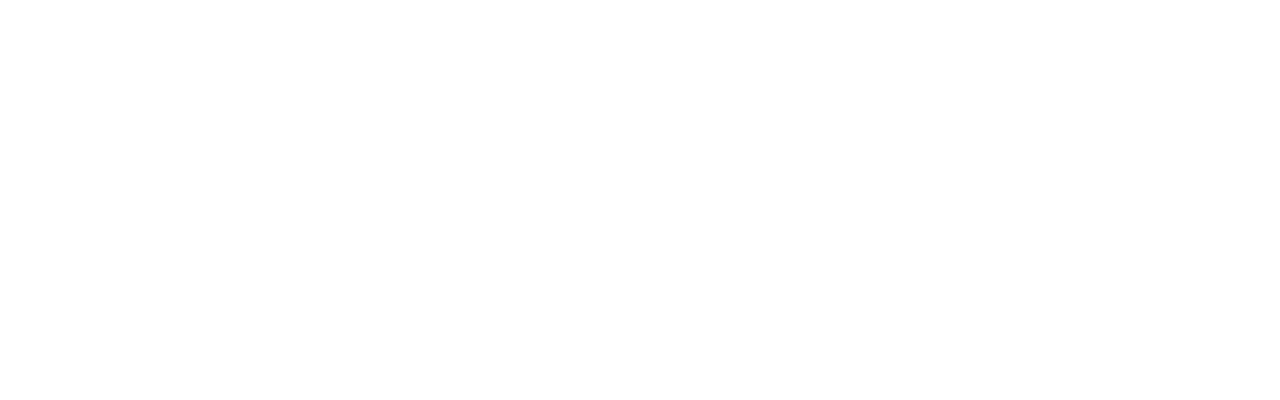
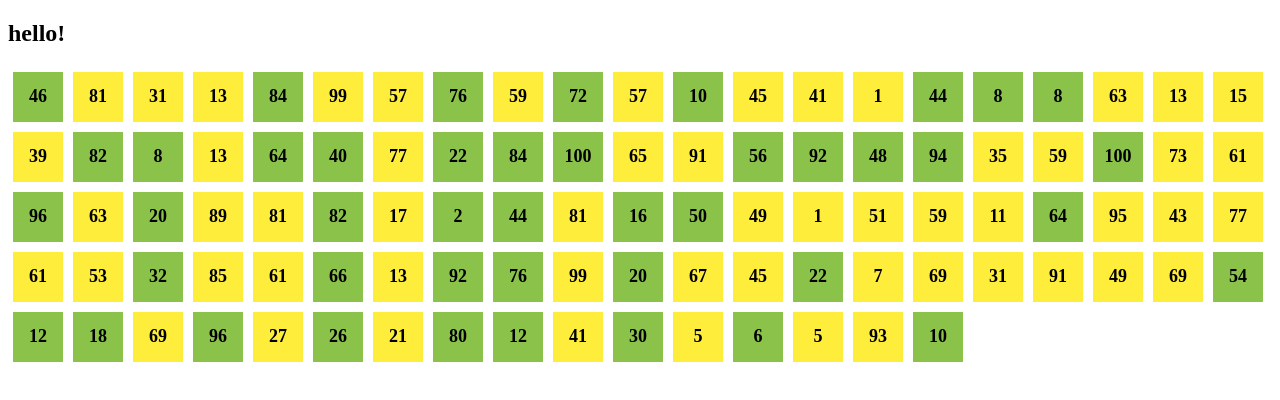
Before and after one commit to shpylovyi1007/fson-104-js.practice, a plain HTML site: page index.html in a window 1280 px wide. Drawn offline with Linux system fonts and the light colour scheme.

Commit message:
task-1-Boxes

```diff
--- /dev/null
+++ b/css/style.css
@@ -0,0 +1,25 @@
+.number-container {
+    display: flex;
+    flex-wrap: wrap;
+
+}
+
+
+.number {
+    width: 50px;
+    height: 50px;
+    display: flex;
+    justify-content: center;
+    align-items: center;
+    font-size: 18px;
+    font-weight: 700;
+    margin: 5px;
+}
+
+.even {
+    background-color: #8bc34a;
+}
+
+.odd {
+    background-color: #ffed3b;
+}
--- a/index.html
+++ b/index.html
@@ -4,10 +4,17 @@
     <meta charset="UTF-8" />
     <meta name="viewport" content="width=device-width, initial-scale=1.0" />
     <title>Document</title>
+    <link rel="stylesheet" href="./css/style.css" />
   </head>
   <body>
     <!-- <script type="module" src="./js/lesson-01/lesson-01.js"></script> -->
     <!-- <script type="module" src="./js/Lesson-02/lesson-02.js"></script> -->
-    <script type="module" src="./js/lesson-03/lesson-03.js"></script>
+    <!-- <script type="module" src="./js/lesson-03/lesson-03.js"></script> -->
+
+    <section>
+      <h1>hello!</h1>
+    </section>
+
+    <script src="./js/lesson-4/lesson-4.js" type="module"></script>
   </body>
 </html>
--- /dev/null
+++ b/js/lesson-4/lesson-4.js
@@ -0,0 +1,37 @@
+//TODO:=========task-01=================
+// Створіть контейнер div (з класом numberContainer )в HTML-документі та динамічно створіть 100 блоків (з класом number) наповнивши їх рандомними числами від 1 до 100 і додайте їх до контейнера div(numberContainer). Парні числа повинні мати зелений фон (додати клас even), Непарні числа - жовтий фон (додати клас odd).
+
+const section = document.querySelector('section');
+const boxes = 100;
+const divContainer = document.createElement('div');
+divContainer.classList.add('number-container');
+
+const randomNumber = () => Math.floor(Math.random() * boxes) + 1;
+
+// const fragment = document.createDocumentFragment();
+
+for (let i = 0; i < boxes; i++) {
+  const div = document.createElement('div');
+  div.classList.add('number');
+
+  div.textContent = randomNumber();
+
+  div.textContent % 2 === 0
+    ? div.classList.add('even')
+    : div.classList.add('odd');
+
+  //   fragment.appendChild(div);
+
+  divContainer.appendChild(div);
+}
+
+section.append(divContainer)
+
+// section.prepend(divContainer)
+// section.after(divContainer)
+// section.before(divContainer)
+
+// section.innerHTML = toString(divContainer);
+// section.insertAdjacentHTML('beforeend', divContainer)
+
+// console.log(divContainer);
```
